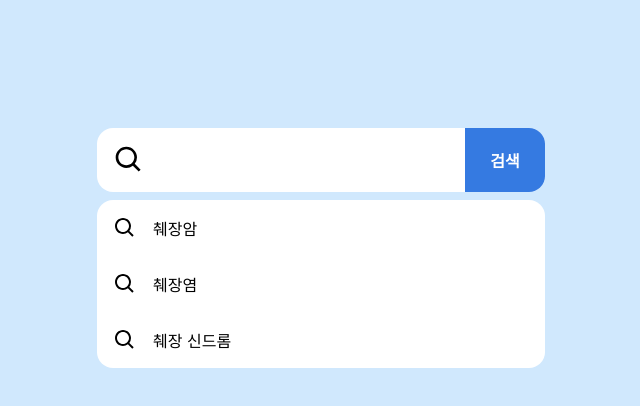
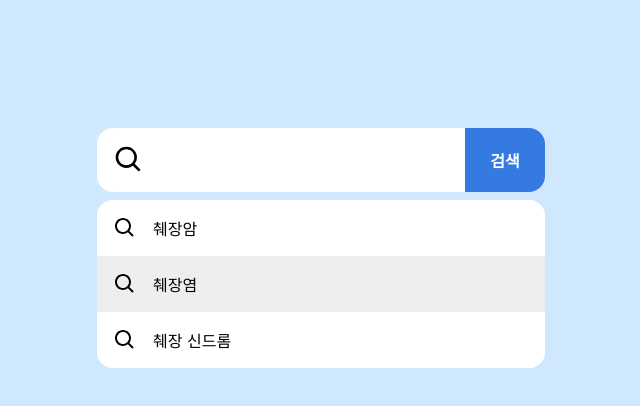
Before and after one commit to Wanted-PreOnboarding/pre-onboarding-assignment-week-5-1-team-1, a React (Create React App) app in the folder client/: page / in a window 1280 px wide. Shown: the top 406 px of the page, without its empty margins (319-959 px from the left). Built offline with nearby package versions, Linux system fonts and the light colour scheme.

Commit message:
[#2] style : 선택되었을 떄 UI의 배경색 설정 및 예시 등록

```diff
--- a/client/src/components/RecommendItem.jsx
+++ b/client/src/components/RecommendItem.jsx
@@ -2,9 +2,9 @@ import React from 'react';
 import styled from 'styled-components';
 import { BiSearch } from 'react-icons/bi';
 
-function RecommendItem({ text }) {
+function RecommendItem({ text, isActive }) {
   return (
-    <Container>
+    <Container isActive={isActive}>
       <StyledSearch />
       {text}
     </Container>
@@ -17,6 +17,7 @@ const Container = styled.div`
   display: flex;
   align-items: center;
   padding: 1rem;
+  background-color: ${({ isActive }) => (isActive ? `#eee` : `white`)};
 `;
 const StyledSearch = styled(BiSearch)`
   width: 1.5rem;
--- a/client/src/components/Recommendation.jsx
+++ b/client/src/components/Recommendation.jsx
@@ -6,7 +6,7 @@ function Recommendation() {
   return (
     <Container>
       <RecommendItem text={'췌장암'} />
-      <RecommendItem text={'췌장염'} />
+      <RecommendItem text={'췌장염'} isActive={true} />
       <RecommendItem text={'췌장 신드롬'} />
     </Container>
   );
@@ -18,4 +18,5 @@ const Container = styled.div`
   width: 28rem;
   background-color: white;
   border-radius: 1rem;
+  overflow: hidden;
 `;
```
